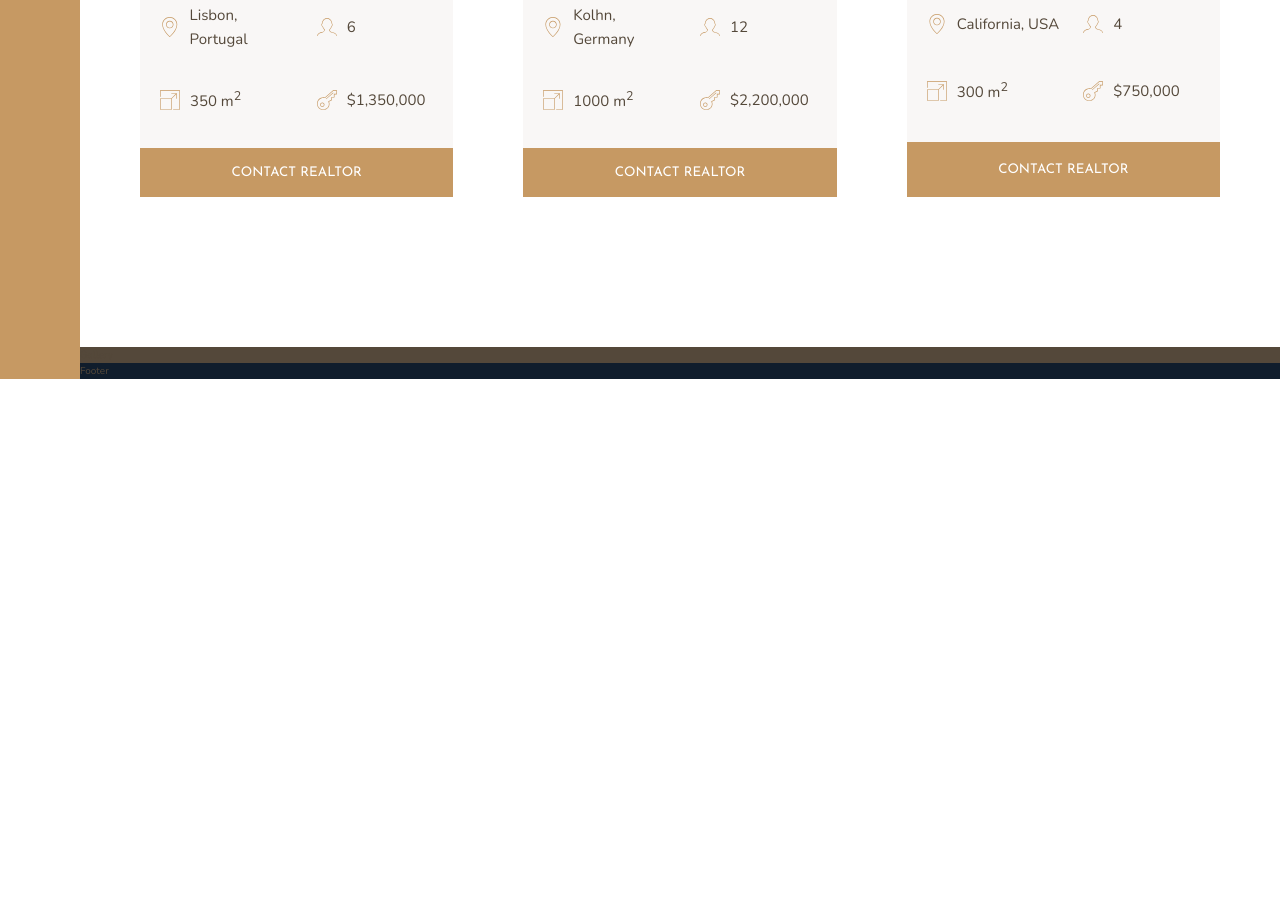
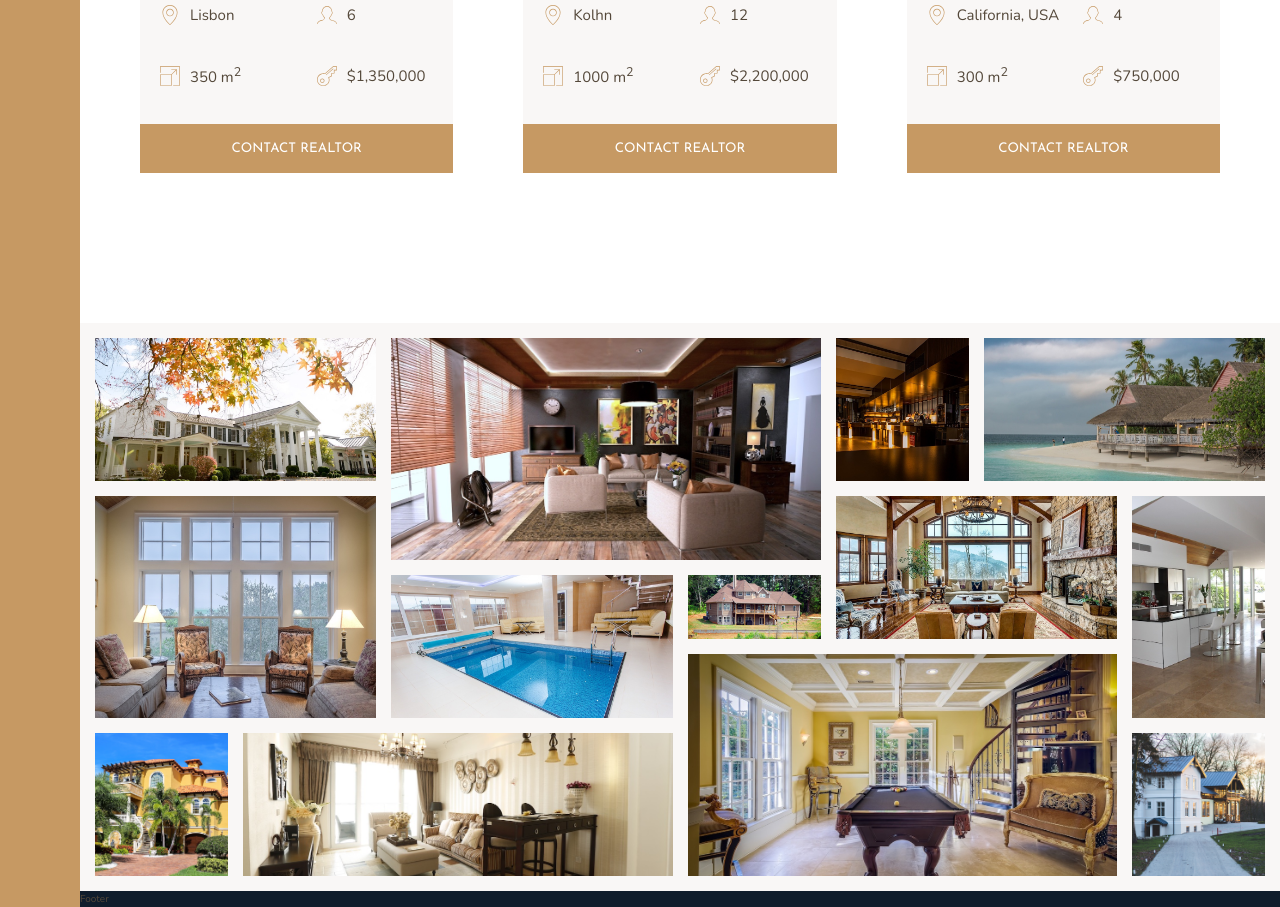
Before and after one commit to electro75/nexter, a website: page index.html in a window 1280 px wide. Shown: the part 2745-3652 px from the top of the page. Before the commit the page ends 3124 px from the top, so only its background shows below. Drawn offline with nearby package versions, Linux system fonts and the light colour scheme; files whose address does not match are found by name.

Commit message:
add gallery section markup, images & styles

```diff
--- a/index.html
+++ b/index.html
@@ -119,7 +119,7 @@
                     <svg>
                         <use xlink:href="img/sprite.svg#icon-map-pin"></use>
                     </svg>
-                    <p>Florida, USA</p>
+                    <p>Florida</p>
                 </div>
                 <div class="home__rooms">
                     <svg>
@@ -151,7 +151,7 @@
                     <svg>
                         <use xlink:href="img/sprite.svg#icon-map-pin"></use>
                     </svg>
-                    <p>Tokyo, Japan</p>
+                    <p>Tokyo</p>
                 </div>
                 <div class="home__rooms">
                     <svg>
@@ -183,7 +183,7 @@
                     <svg>
                         <use xlink:href="img/sprite.svg#icon-map-pin"></use>
                     </svg>
-                    <p>Bali, Indonesia</p>
+                    <p>Bali</p>
                 </div>
                 <div class="home__rooms">
                     <svg>
@@ -215,7 +215,7 @@
                     <svg>
                         <use xlink:href="img/sprite.svg#icon-map-pin"></use>
                     </svg>
-                    <p>Lisbon, Portugal</p>
+                    <p>Lisbon</p>
                 </div>
                 <div class="home__rooms">
                     <svg>
@@ -247,7 +247,7 @@
                     <svg>
                         <use xlink:href="img/sprite.svg#icon-map-pin"></use>
                     </svg>
-                    <p>Kolhn, Germany</p>
+                    <p>Kolhn</p>
                 </div>
                 <div class="home__rooms">
                     <svg>
@@ -304,7 +304,63 @@
         </section>
 
         <section class="gallery">
-            Gallery
+            <figure class="gallery__item gallery__item--1">
+                <img src="img/gal-1.jpeg" alt="gallery image1" class="gallery__img">
+            </figure>
+
+            <figure class="gallery__item gallery__item--2">
+                <img src="img/gal-2.jpeg" alt="gallery image" class="gallery__img">
+            </figure>
+
+            <figure class="gallery__item gallery__item--3">
+                <img src="img/gal-3.jpeg" alt="gallery image" class="gallery__img">
+            </figure>
+
+            <figure class="gallery__item gallery__item--4">
+                <img src="img/gal-4.jpeg" alt="gallery image" class="gallery__img">
+            </figure>
+
+            <figure class="gallery__item gallery__item--5">
+                <img src="img/gal-5.jpeg" alt="gallery image" class="gallery__img">
+            </figure>
+
+            <figure class="gallery__item gallery__item--6">
+                <img src="img/gal-6.jpeg" alt="gallery image" class="gallery__img">
+            </figure>
+
+            <figure class="gallery__item gallery__item--7">
+                <img src="img/gal-7.jpeg" alt="gallery image" class="gallery__img">
+            </figure>
+
+            <figure class="gallery__item gallery__item--8">
+                <img src="img/gal-8.jpeg" alt="gallery image" class="gallery__img">
+            </figure>
+
+            <figure class="gallery__item gallery__item--9">
+                <img src="img/gal-9.jpeg" alt="gallery image" class="gallery__img">
+            </figure>
+
+            <figure class="gallery__item gallery__item--10">
+                <img src="img/gal-10.jpeg" alt="gallery image" class="gallery__img">
+            </figure>
+
+            <figure class="gallery__item gallery__item--11">
+                <img src="img/gal-11.jpeg" alt="gallery image" class="gallery__img">
+            </figure>
+
+            <figure class="gallery__item gallery__item--12">
+                <img src="img/gal-12.jpeg" alt="gallery image" class="gallery__img">
+            </figure>
+
+            <figure class="gallery__item gallery__item--13">
+                <img src="img/gal-13.jpeg" alt="gallery image" class="gallery__img">
+            </figure>
+
+            <figure class="gallery__item gallery__item--14">
+                <img src="img/gal-14.jpeg" alt="gallery image" class="gallery__img">
+            </figure>
+
+
         </section>
 
         <footer class="footer">
--- a/sass/_gallery.scss
+++ b/sass/_gallery.scss
@@ -1,4 +1,90 @@
 .gallery {
-    background-color: $color-grey-dark-1;
+    background-color: $color-grey-light-1;
     grid-column: full-start/full-end;
+
+    display: grid;
+    grid-template-columns: repeat(8, 1fr);
+    grid-template-rows: repeat(7, 5vw);
+    grid-gap: 1.5rem;
+    padding: 1.5rem;
+
+    &__item {
+
+
+        &--1 {
+            grid-row: 1/ span 2;
+            grid-column: 1/ span 2;
+        }
+
+        &--2 {
+            grid-column: 3/ span 3;
+            grid-row: 1/span 3;
+        }
+
+        &--3 {
+            grid-column: 6/span 1;
+            grid-row: 1/span 2;
+        }
+
+        &--4 {
+            grid-column: 7/-1;
+            grid-row: 1/span 2;
+        }
+
+        &--5 {
+            grid-column: 1/span 2;
+            grid-row: 3/span 3;
+        }
+
+        &--6 {
+            grid-column: 3/span 2;
+            grid-row: 4/span 2;
+        }
+
+        &--7 {
+            grid-row: 4/span 1;
+            grid-column: 5/span 1;
+        }
+
+        &--8 {
+            grid-row: 3/ span 2;
+            grid-column: 6/span 2;
+        }
+
+        &--9 {
+            grid-row: 3/span 3;
+            grid-column: 8/9;
+        }
+
+        &--10 {
+            grid-row: 6/-1;
+            grid-column: 1/span 1;
+        }
+
+        &--11 {
+            grid-row: 6/-1;
+            grid-column: 2/span 3;
+        }
+
+        &--12 {
+            grid-row: 6/-1;
+            grid-column: 5/span 1;
+        }
+
+        &--13 {
+            grid-row: 5/-1;
+            grid-column: 5/span 3;
+        }
+
+        &--14 {
+            grid-row: 6/-1;
+        }
+    }
+
+    &__img {
+        width: 100%;
+        height: 100%;
+        object-fit: cover;
+        display: block;
+    }
 }
```
Also changed, not shown: css/style.css.
